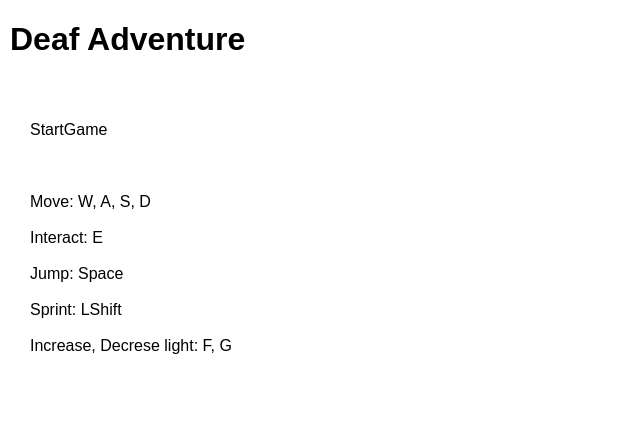
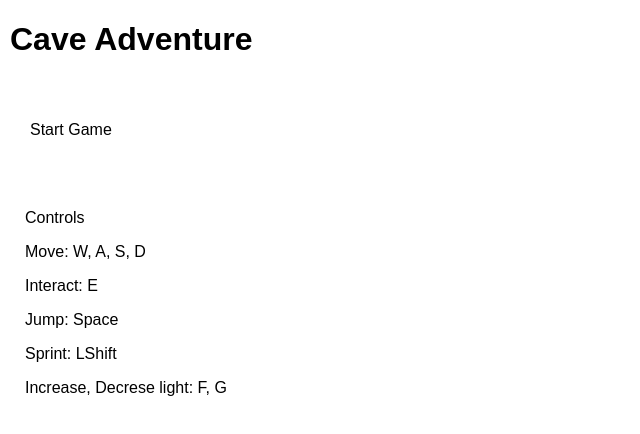
Before and after one commit to tovarishinky/rg_seminar, a plain HTML site: page index.html in a window 1280 px wide. Shown: the whole page, without its empty margins (0-640 px from the left). Drawn offline with Linux system fonts and the light colour scheme.

Commit message:
Final Update, we did it boizzz

```diff
--- a/index.html
+++ b/index.html
@@ -7,7 +7,7 @@
     <link rel="stylesheet" type="text/css" href="index.css">
 </head>
 <body>
-    <h1>Deaf Adventure</h1>
+    <h1>Cave Adventure</h1>
 
 
     <ul>
@@ -15,29 +15,27 @@
         <li>
             <br><br>
             <a href="examples/90-gltf/90-gltf.html">
-                StartGame
+                Start Game
             </a>
             <br><br><br><br>
-            <a>
+            <p>
+                Controls
+            </p>
+            <p>
                 Move: W, A, S, D
-            </a>
-            <br><br>
-            <a>
+            </p>
+            <p>
                 Interact: E
-            </a>
-            <br><br>
-            <a>
+            </p>
+            <p>
                 Jump: Space
-            </a>
-            <br><br>
-            <a>
+            </p>
+            <p>
                 Sprint: LShift
-            </a>
-            <br><br>
-            <a>
+            </p>
+            <p>
                 Increase, Decrese light: F, G
-            </a>
-            <br><br>
+            </p>
         </li>
 
     </ul>
```
